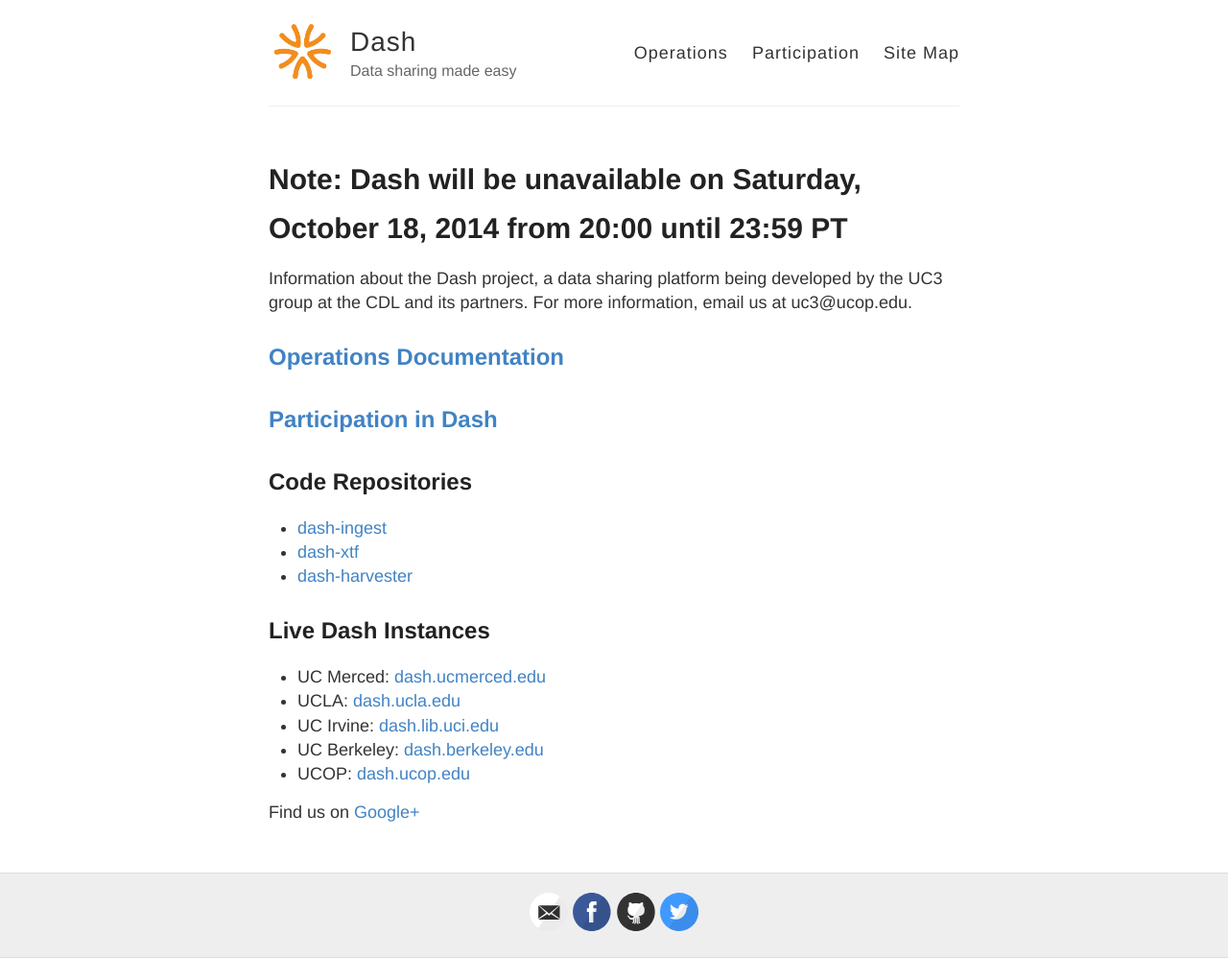
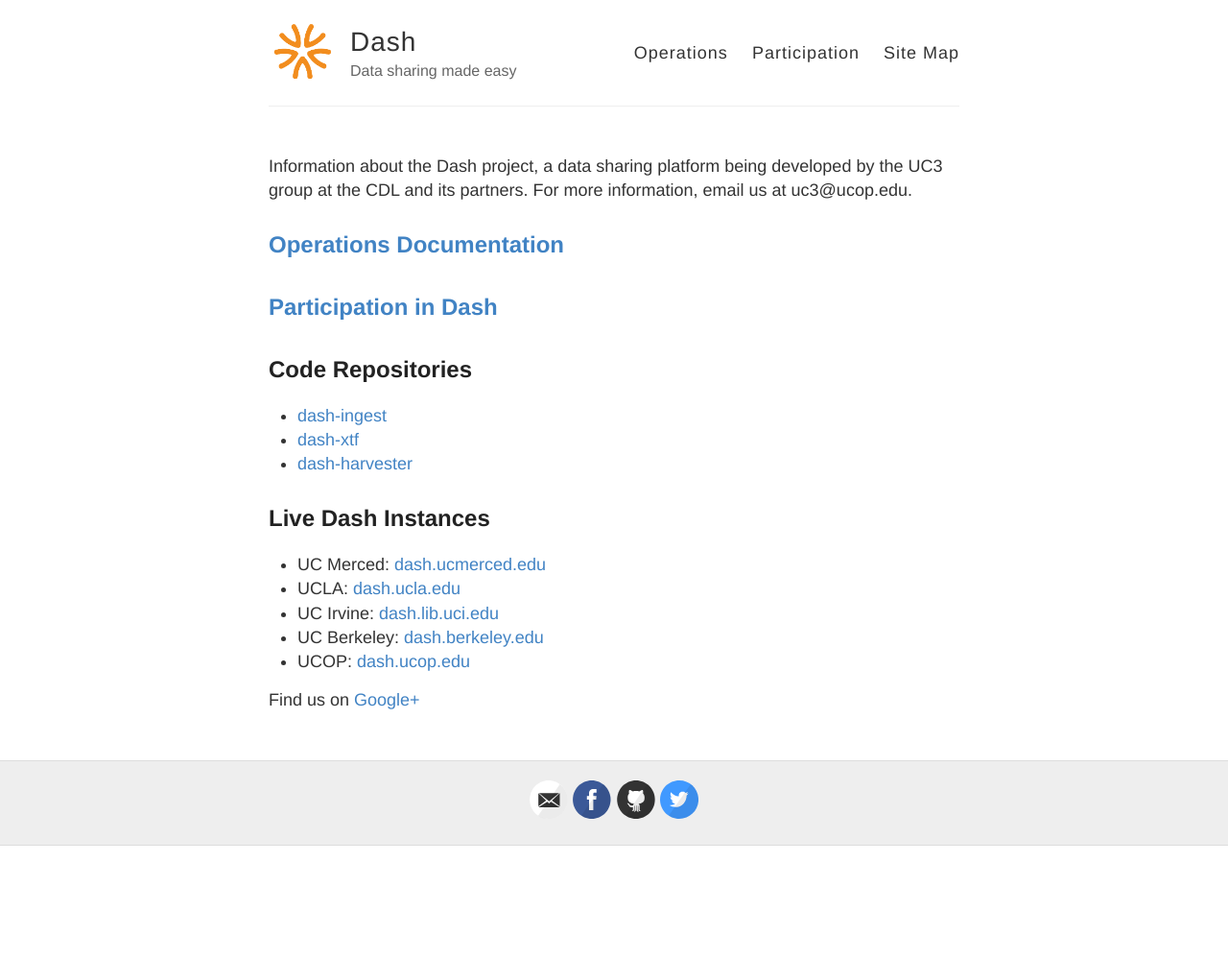
Before and after one commit to CDLUC3/dash, a Jekyll site: the page built from index.html, in a window 1280 px wide. Shown: the whole page at 96% size. Built offline with Jekyll 4.4.1, drawn with Linux system fonts in a browser that asks for light colours; after the commit the page ends 900 px from its top, so only the background shows below that.

Commit message:
removing maintenance message

```diff
--- a/index.html
+++ b/index.html
@@ -17,7 +17,7 @@
     </article>
   {% endfor %}
 </div> -->
-<h1>Note: Dash will be unavailable on Saturday, October 18, 2014 from 20:00 until 23:59 PT</h1>
+
 Information about the Dash project, a data sharing platform being developed by the UC3 group at the CDL and its partners. For more information, email us at uc3@ucop.edu.
 
 
```
